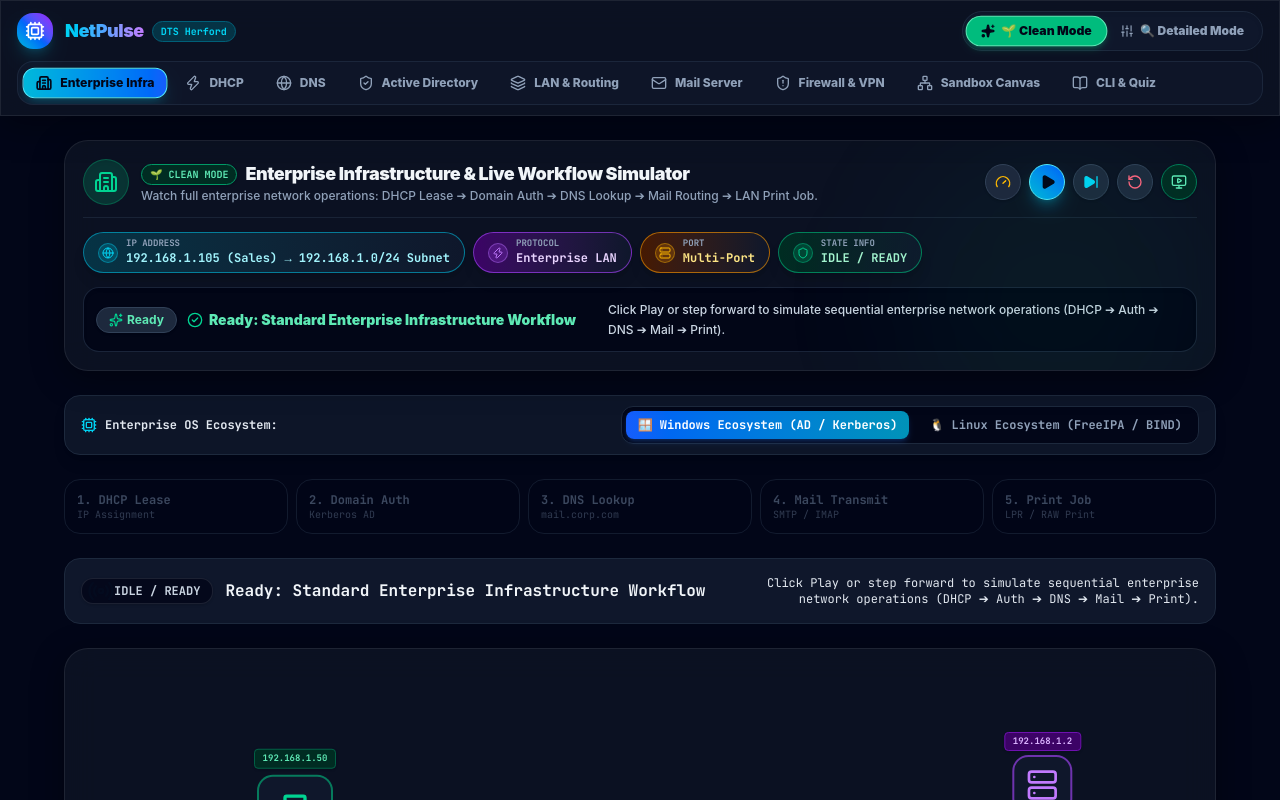
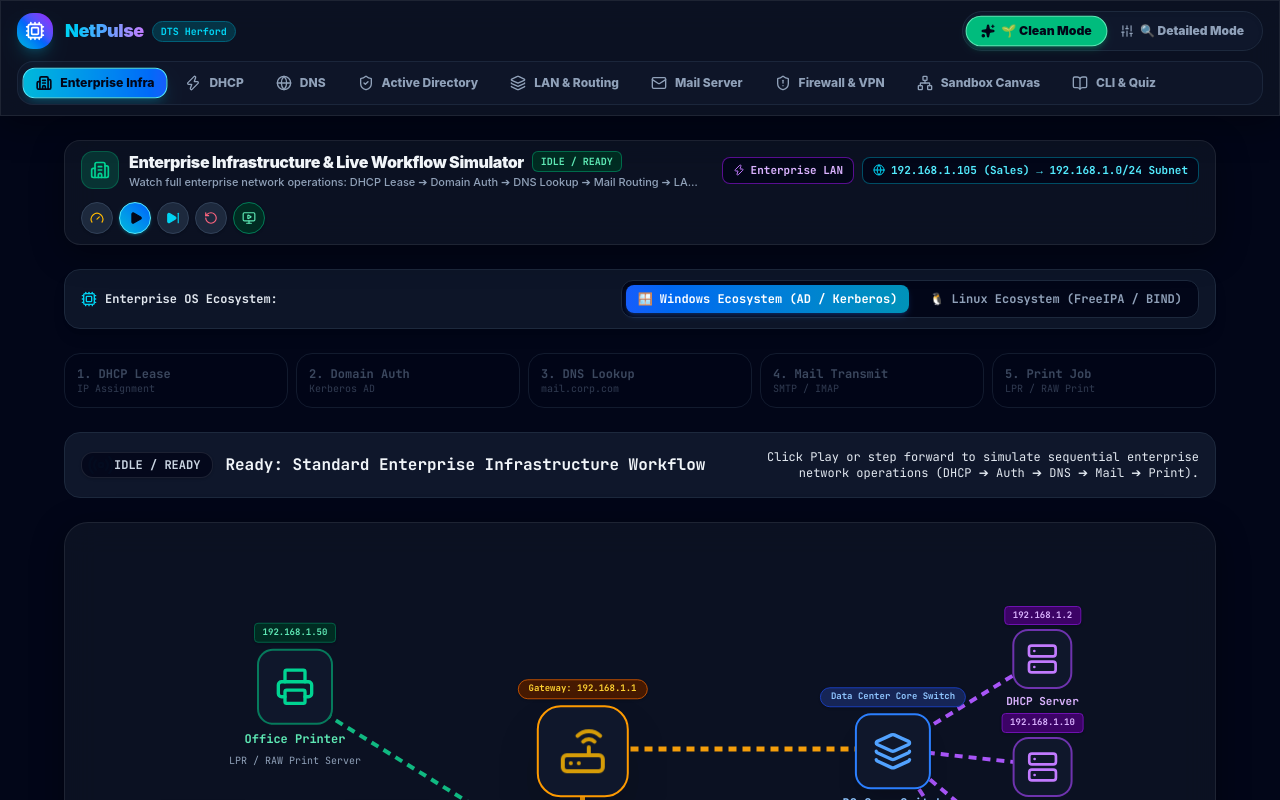
Before and after one commit to aessabiri/interactive_networking, a React (Vite) app: page / in a window 1280 px wide. Shown: the top 800 px of the page. Built offline with nearby package versions, Linux system fonts and the light colour scheme.

Commit message:
style: streamline CleanWidget into single-row ultra-compact bar and remove unnecessary verbose phrasing

```diff
--- a/src/components/common/EasyCard.jsx
+++ b/src/components/common/EasyCard.jsx
@@ -52,7 +52,7 @@ export function CleanControlButton({
   );
 }
 
-// UNIFIED SUPER-COMPACT CLEAN MODE WIDGET (ZERO SCROLL, SINGLE CARD)
+// UNIFIED ULTRA-COMPACT CLEAN MODE WIDGET (SUPER COMPACT SINGLE-ROW BAR)
 export function CleanWidget({
   title,
   subtitle,
@@ -75,176 +75,113 @@ export function CleanWidget({
   setShowAnimation
 }) {
   return (
-    <div className="glass-panel p-4.5 rounded-3xl border border-emerald-500/30 bg-slate-900/95 space-y-3.5 shadow-2xl font-sans relative overflow-hidden">
+    <div className="glass-panel px-4 py-2.5 rounded-2xl border border-emerald-500/30 bg-slate-900/95 shadow-xl font-sans relative overflow-hidden flex flex-wrap items-center justify-between gap-3">
 
-      {/* BACKGROUND DECORATIVE GLOW */}
-      <div className="absolute top-0 right-0 w-80 h-80 bg-emerald-500/5 rounded-full blur-3xl pointer-events-none"></div>
-
-      {/* TOP ROW: TITLE & TOP-RIGHT CIRCULAR ICON-ONLY ACTION TOOLBAR */}
-      <div className="flex flex-wrap items-center justify-between gap-3 border-b border-slate-800/80 pb-3">
-
-        {/* Module Title & Clean Mode Tag */}
-        <div className="flex items-center gap-3">
-          <div className="p-2.5 rounded-full bg-emerald-500/20 text-emerald-400 border border-emerald-500/30 shadow-inner">
-            <Icon className="w-6 h-6" />
+      {/* LEFT: ICON & TITLE */}
+      <div className="flex items-center gap-2.5">
+        <div className="p-2 rounded-xl bg-emerald-500/20 text-emerald-400 border border-emerald-500/30 shrink-0">
+          <Icon className="w-5 h-5" />
         </div>
         <div>
           <div className="flex items-center gap-2">
-              <span className="px-2 py-0.5 rounded-full text-[10px] font-mono font-black uppercase bg-emerald-950 text-emerald-300 border border-emerald-600 shadow-sm">
-                🌱 Clean Mode
+            <h2 className="text-base font-black text-slate-100 tracking-tight leading-none">{title}</h2>
+            {status && (
+              <span className="px-2 py-0.5 rounded-md text-[10px] font-mono font-bold bg-emerald-950 text-emerald-300 border border-emerald-700/80">
+                {status}
               </span>
-              <h2 className="text-lg font-black text-slate-100 tracking-tight">{title}</h2>
+            )}
           </div>
-            <p className="text-xs text-slate-400 font-medium">{subtitle}</p>
+          {subtitle && (
+            <p className="text-[11px] text-slate-400 font-medium leading-tight mt-1 line-clamp-1 max-w-xl">{subtitle}</p>
+          )}
         </div>
       </div>
 
-        {/* TOP-RIGHT CIRCULAR ICON-ONLY CONTROL BUTTONS (NO TEXT, JUST SLEEK CIRCULAR LOGOS & HOVER TOOLTIPS) */}
-        <div className="flex items-center gap-2 font-mono">
+      {/* CENTER: INLINE METADATA BADGES */}
+      <div className="hidden lg:flex items-center gap-2 font-mono text-[11px]">
+        {protocol && (
+          <span className="px-2.5 py-1 rounded-lg bg-slate-950 text-purple-300 border border-purple-800/80 font-bold flex items-center gap-1.5">
+            <Zap className="w-3 h-3 text-purple-400" />
+            {protocol}
+          </span>
+        )}
+        {ip && (
+          <span className="px-2.5 py-1 rounded-lg bg-slate-950 text-cyan-300 border border-cyan-800/80 font-bold flex items-center gap-1.5">
+            <Globe className="w-3 h-3 text-cyan-400" />
+            {ip}
+          </span>
+        )}
+      </div>
 
-          {/* SPEED SELECTOR ICON BUTTON */}
+      {/* RIGHT: CIRCULAR CONTROL BUTTONS */}
+      <div className="flex items-center gap-1.5 font-mono">
+
+        {/* SPEED SELECTOR */}
         {setSpeed && (
           <button
             onClick={() => {
               const nextSpeed = speed === 0.25 ? 0.5 : speed === 0.5 ? 1 : 0.25;
               setSpeed(nextSpeed);
             }}
-              className="w-9 h-9 rounded-full bg-slate-800 hover:bg-slate-700 text-amber-400 border border-slate-700 hover:scale-110 active:scale-95 transition-all shadow cursor-pointer flex items-center justify-center relative font-mono text-[10px] font-black"
-              title={`Animation Speed: ${speed}x (Click to cycle speed 0.25x ➔ 0.5x ➔ 1x)`}
+            className="w-8 h-8 rounded-full bg-slate-800 hover:bg-slate-700 text-amber-400 border border-slate-700 hover:scale-105 active:scale-95 transition-all shadow cursor-pointer flex items-center justify-center font-mono text-[10px] font-black"
+            title={`Speed: ${speed}x (Click to cycle 0.25x ➔ 0.5x ➔ 1x)`}
           >
-              <Gauge className="w-4 h-4 text-amber-400" />
+            <Gauge className="w-3.5 h-3.5 text-amber-400" />
           </button>
         )}
 
-          {/* PLAY / PAUSE BUTTON */}
+        {/* PLAY / PAUSE */}
         {onPlay && (
           <button
             onClick={onPlay}
-              className={`w-9 h-9 rounded-full flex items-center justify-center transition-all cursor-pointer shadow-lg border hover:scale-110 active:scale-95 ${
+            className={`w-8 h-8 rounded-full flex items-center justify-center transition-all cursor-pointer shadow border hover:scale-105 active:scale-95 ${
               isPlaying
                 ? 'bg-amber-500 text-slate-950 border-amber-300 shadow-amber-500/30'
                 : 'bg-gradient-to-tr from-cyan-500 to-blue-600 text-slate-950 border-cyan-300 shadow-cyan-500/30'
             }`}
-              title={isPlaying ? 'Pause Simulation' : 'Start / Play Full Simulation'}
+            title={isPlaying ? 'Pause' : 'Play'}
           >
-              {isPlaying ? <Pause className="w-4 h-4 fill-current" /> : <Play className="w-4 h-4 fill-current ml-0.5" />}
+            {isPlaying ? <Pause className="w-3.5 h-3.5 fill-current" /> : <Play className="w-3.5 h-3.5 fill-current ml-0.5" />}
           </button>
         )}
 
-          {/* NEXT STEP BUTTON */}
+        {/* NEXT STEP */}
         {onStep && (
           <button
             onClick={onStep}
             disabled={isPlaying}
-              className="w-9 h-9 rounded-full bg-slate-800 hover:bg-slate-700 text-cyan-400 border border-slate-700 hover:scale-110 active:scale-95 transition-all shadow cursor-pointer flex items-center justify-center disabled:opacity-40 disabled:cursor-not-allowed"
-              title={stepNumber !== undefined && totalSteps ? `Next Step Forward (Step ${stepNumber + 1} of ${totalSteps})` : "Next Step Forward"}
+            className="w-8 h-8 rounded-full bg-slate-800 hover:bg-slate-700 text-cyan-400 border border-slate-700 hover:scale-105 active:scale-95 transition-all shadow cursor-pointer flex items-center justify-center disabled:opacity-40 disabled:cursor-not-allowed"
+            title={stepNumber !== undefined && totalSteps ? `Next Step (${stepNumber + 1}/${totalSteps})` : "Next Step"}
           >
-              <SkipForward className="w-4 h-4 fill-current" />
+            <SkipForward className="w-3.5 h-3.5 fill-current" />
           </button>
         )}
 
-          {/* RESET BUTTON */}
+        {/* RESET */}
         {onReset && (
           <button
             onClick={onReset}
-              className="w-9 h-9 rounded-full bg-slate-800 hover:bg-rose-950/80 text-rose-400 hover:text-rose-200 border border-slate-700 hover:border-rose-700 hover:scale-110 active:scale-95 transition-all shadow cursor-pointer flex items-center justify-center"
-              title="Reset Simulation & Clear Cache"
+            className="w-8 h-8 rounded-full bg-slate-800 hover:bg-rose-950/80 text-rose-400 border border-slate-700 hover:border-rose-700 hover:scale-105 active:scale-95 transition-all shadow cursor-pointer flex items-center justify-center"
+            title="Reset"
           >
-              <RotateCcw className="w-4 h-4" />
+            <RotateCcw className="w-3.5 h-3.5" />
           </button>
         )}
 
-          {/* CANVAS ANIMATION HIDE/SHOW TOGGLE BUTTON */}
+        {/* CANVAS ANIMATION HIDE/SHOW TOGGLE */}
         {setShowAnimation && (
           <button
             onClick={() => setShowAnimation(!showAnimation)}
-              className={`w-9 h-9 rounded-full flex items-center justify-center transition-all cursor-pointer shadow border hover:scale-110 active:scale-95 ${
+            className={`w-8 h-8 rounded-full flex items-center justify-center transition-all cursor-pointer shadow border hover:scale-105 active:scale-95 ${
               showAnimation
                 ? 'bg-emerald-950 text-emerald-300 border-emerald-700'
                 : 'bg-slate-800 text-slate-400 border-slate-700'
             }`}
-              title={showAnimation ? 'Hide Canvas Animation' : 'Show Canvas Animation'}
+            title={showAnimation ? 'Hide Canvas' : 'Show Canvas'}
           >
-              <MonitorPlay className="w-4 h-4" />
+            <MonitorPlay className="w-3.5 h-3.5" />
           </button>
         )}
-        </div>
-      </div>
-        <div className="flex flex-wrap items-center gap-2 font-mono">
-          {ip && (
-            <div className="px-3.5 py-1.5 rounded-full bg-gradient-to-r from-cyan-950 to-slate-900 text-cyan-300 border border-cyan-500/60 shadow-lg flex items-center gap-2 hover:border-cyan-400 transition-all cursor-default">
-              <div className="w-5 h-5 rounded-full bg-cyan-500/20 flex items-center justify-center border border-cyan-400/40 shrink-0">
-                <Globe className="w-3 h-3 text-cyan-400" />
-              </div>
-              <div className="flex flex-col text-left leading-none">
-                <span className="text-[9px] text-slate-400 font-extrabold uppercase">IP Address</span>
-                <span className="text-xs font-black text-cyan-200 mt-0.5">{ip}</span>
-              </div>
-            </div>
-          )}
-
-          {protocol && (
-            <div className="px-3.5 py-1.5 rounded-full bg-gradient-to-r from-purple-950 to-slate-900 text-purple-300 border border-purple-500/60 shadow-lg flex items-center gap-2 hover:border-purple-400 transition-all cursor-default">
-              <div className="w-5 h-5 rounded-full bg-purple-500/20 flex items-center justify-center border border-purple-400/40 shrink-0">
-                <Zap className="w-3 h-3 text-purple-400" />
-              </div>
-              <div className="flex flex-col text-left leading-none">
-                <span className="text-[9px] text-slate-400 font-extrabold uppercase">Protocol</span>
-                <span className="text-xs font-black text-purple-200 mt-0.5">{protocol}</span>
-              </div>
-            </div>
-          )}
-
-          {port !== undefined && port !== null && (
-            <div className="px-3.5 py-1.5 rounded-full bg-gradient-to-r from-amber-950 to-slate-900 text-amber-300 border border-amber-500/60 shadow-lg flex items-center gap-2 hover:border-amber-400 transition-all cursor-default">
-              <div className="w-5 h-5 rounded-full bg-amber-500/20 flex items-center justify-center border border-amber-400/40 shrink-0">
-                <Server className="w-3 h-3 text-amber-400" />
-              </div>
-              <div className="flex flex-col text-left leading-none">
-                <span className="text-[9px] text-slate-400 font-extrabold uppercase">Port</span>
-                <span className="text-xs font-black text-amber-200 mt-0.5">{port}</span>
-              </div>
-            </div>
-          )}
-
-          {status && (
-            <div className="px-3.5 py-1.5 rounded-full bg-gradient-to-r from-emerald-950 to-slate-900 text-emerald-300 border border-emerald-500/60 shadow-lg flex items-center gap-2 hover:border-emerald-400 transition-all cursor-default">
-              <div className="w-5 h-5 rounded-full bg-emerald-500/20 flex items-center justify-center border border-emerald-400/40 shrink-0">
-                <Shield className="w-3 h-3 text-emerald-400" />
-              </div>
-              <div className="flex flex-col text-left leading-none">
-                <span className="text-[9px] text-slate-400 font-extrabold uppercase">State Info</span>
-                <span className="text-xs font-black text-emerald-200 mt-0.5">{status}</span>
-              </div>
-            </div>
-          )}
-
-        </div>
-
-      {/* BOTTOM ROW: STAGE PILL & ACTION DESCRIPTION */}
-      <div className="flex flex-col sm:flex-row items-start sm:items-center justify-between gap-3 p-3 rounded-2xl bg-slate-950/90 border border-slate-800/90 shadow-inner">
-        <div className="flex items-center gap-2.5">
-          {stepNumber !== undefined && stepNumber > 0 ? (
-            <span className="px-3 py-1 rounded-full bg-gradient-to-r from-emerald-500 to-teal-500 text-slate-950 font-black text-xs shadow-md shadow-emerald-500/20 flex items-center gap-1 border border-emerald-300 shrink-0">
-              <Sparkles className="w-3.5 h-3.5 fill-current" />
-              <span>Stage {stepNumber}/{totalSteps}</span>
-            </span>
-          ) : (
-            <span className="px-3 py-1 rounded-full bg-slate-800 text-emerald-300 font-bold text-xs shadow flex items-center gap-1 border border-slate-700 shrink-0">
-              <Sparkles className="w-3.5 h-3.5 text-emerald-400" />
-              <span>Ready</span>
-            </span>
-          )}
-
-          <h3 className="text-sm font-black text-emerald-300 flex items-center gap-1.5">
-            <CheckCircle2 className="w-4 h-4 text-emerald-400 shrink-0" />
-            <span>{actionTitle}</span>
-          </h3>
-        </div>
-
-        <p className="text-xs text-slate-300 font-medium leading-relaxed max-w-xl">
-          {actionDesc}
-        </p>
       </div>
     </div>
   );
--- a/src/components/dhcp/DHCPModule.jsx
+++ b/src/components/dhcp/DHCPModule.jsx
@@ -334,8 +334,8 @@ export default function DHCPModule({ appMode = 'clean' }) {
 
       {/* TOP UNIFIED CONTROL & BASIC INFO WIDGET */}
       <CleanWidget
-        title="DHCP Automatic IP Assignment Made Simple"
-        subtitle="Watch how your computer gets an IP address automatically from the Router/DHCP Server"
+        title="DHCP 4-Way DORA Handshake"
+        subtitle="Automatic IP Lease Negotiation (UDP Ports 67 & 68)"
         icon={Zap}
         ip="192.168.1.105 (Leased)"
         protocol="DHCP (UDP)"
--- a/src/components/dns/DNSModule.jsx
+++ b/src/components/dns/DNSModule.jsx
@@ -400,10 +400,10 @@ export default function DNSModule({ appMode = 'clean' }) {
   return (
     <div className="space-y-6 max-w-6xl mx-auto relative font-sans">
 
-      {/* TOP UNIFIED CONTROL & BASIC INFO WIDGET */}
+      {/* TOP UNIFIED CONTROL WIDGET */}
       <CleanWidget
-        title="DNS Hostname Lookup Made Simple"
-        subtitle={`Translating website "${targetDomain}" into numerical IP address (${currDomain.resolvedIp})`}
+        title="DNS Domain Resolver"
+        subtitle="Translates domain names to IP addresses (UDP Port 53)"
         icon={Globe}
         ip={currDomain.resolvedIp}
         protocol="DNS (UDP)"
```
Lines whose indentation alone changed are shown as unchanged.
